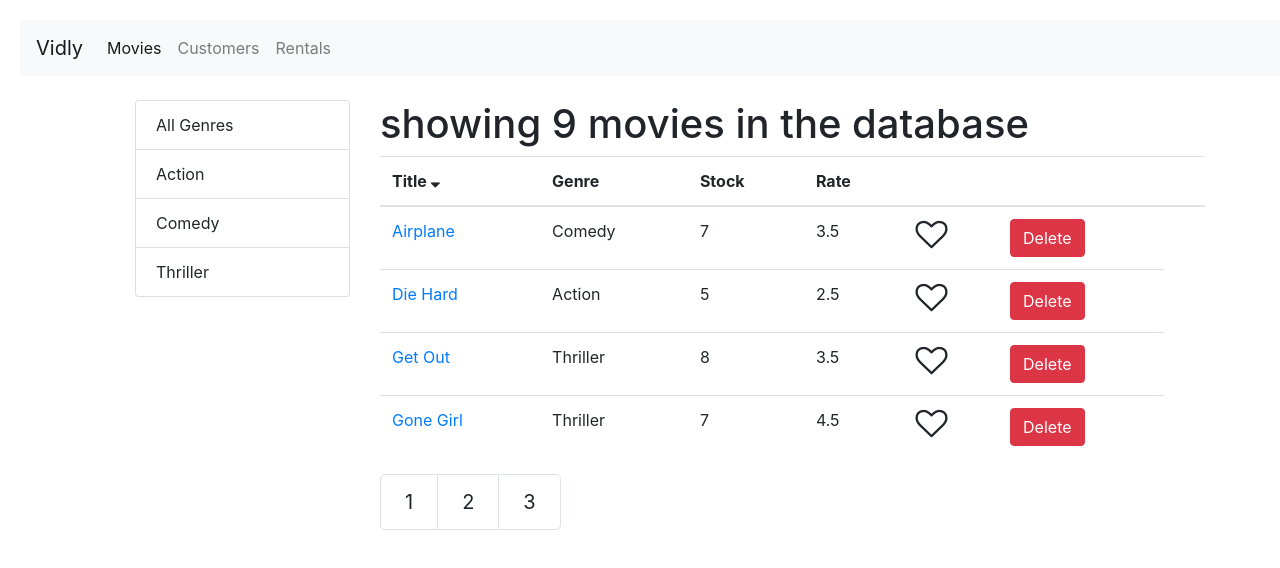
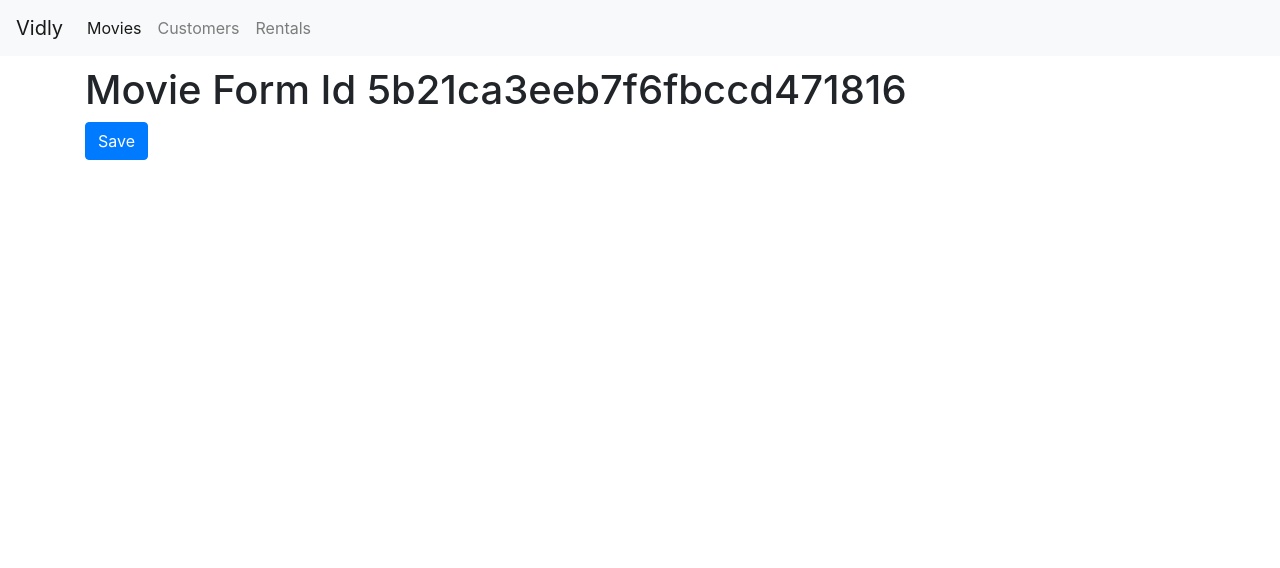
Before and after one commit to Mnabawy/vidly, a React (Create React App) app: page /movies/5b21ca3eeb7f6fbccd471816 in a window 1280 px wide. Shown: the top 568 px of the page. Built offline with nearby package versions, Linux system fonts and the light colour scheme.

Commit message:
refator some code

```diff
--- a/src/App.css
+++ b/src/App.css
@@ -36,3 +36,8 @@
     transform: rotate(360deg);
   }
 }
+
+
+.container{
+  margin:10px;
+}
--- a/src/App.js
+++ b/src/App.js
@@ -1,12 +1,35 @@
 import "./App.css";
-import NabBar from "./components/common/navbar";
-import Movies from "./components/movies";
+import NabBar from "../src/components/common/navbar";
+import Movies from "../src/components/movies";
+
+import {
+  BrowserRouter as Router,
+  Switch,
+  Route,
+  Redirect,
+} from "react-router-dom";
+import Rentals from "../src/components/rentals";
+import Customers from "../src/components/customers";
+import NotFound from "../src/components/notfound";
+import MovieForm from "../src/components/movieForm";
 
 function App() {
   return (
-    <div>
+    <Router>
       <NabBar />
-    </div>
+      <div className="container">
+        <Switch>
+          <Route path="/movies/:id" component={MovieForm} />
+          <Route path="/movies" component={Movies} />
+          <Route path="/customers" component={Customers} />
+          <Route path="/rentals" component={Rentals} />
+          <Route path="/not-found" component={NotFound} />
+
+          <Redirect from="/" exact to="/movies" />
+          <Redirect to="/not-found" />
+        </Switch>
+      </div>
+    </Router>
   );
 }
 
--- a/src/components/common/navbar.jsx
+++ b/src/components/common/navbar.jsx
@@ -1,4 +1,5 @@
 import React from "react";
+
 import {
   NavLink,
   BrowserRouter as Router,
@@ -15,7 +16,7 @@ import MovieForm from "../movieForm";
 
 const NabBar = () => {
   return (
-    <Router>
+    <>
       <nav className="navbar navbar-expand-lg navbar-light bg-light">
         <NavLink to="/" className="navbar-brand">
           Vidly
@@ -31,45 +32,23 @@ const NabBar = () => {
         >
           <span className="navbar-toggler-icon"></span>
         </button>
-        <div class="collapse navbar-collapse">
-          <ul className="navbar-nav">
-            <li className="nav-item">
-              <NavLink className="nav-link" to="/">
-                Movies
-              </NavLink>
-            </li>
+        <div class="collapse navbar-collapse" id="navbarNavdasdsa">
+          <div className="navbar-nav">
+            <NavLink className="nav-item nav-link" to="/movies">
+              Movies
+            </NavLink>
+            <NavLink className="nav-item nav-link" to="/customers">
+              Customers
+            </NavLink>
 
-            <li className="nav-item">
-              <NavLink className="nav-link" to="/customers">
-                Customers
-              </NavLink>
-            </li>
 
-            <li className="nav-item">
-              <NavLink className="nav-link" to="/rentals">
-                Rentals
-              </NavLink>
-            </li>
-          </ul>
+            <NavLink className="nav-item nav-link" to="/rentals">
+              Rentals
+            </NavLink>
+          </div>
         </div>
       </nav>
-
-      <Switch>
-        <Route path="/movies" component={Movies} />
-        <Route path="/customers" component={Customers} />
-        <Route path="/rentals" component={Rentals} />
-        <Route path="/not-found" component={NotFound} />
-        <Route path="/:id" component={MovieForm} />
-
-        <Route exact path="/">
-          <Redirect to="/movies" />
-        </Route>
-
-        <Route path="*">
-          <Redirect to="/not-found" />
-        </Route>
-      </Switch>
-    </Router>
+    </>
   );
 };
 
--- a/src/components/common/tableBody.jsx
+++ b/src/components/common/tableBody.jsx
@@ -5,9 +5,6 @@ import { Link } from "react-router-dom";
 class TableBody extends Component {
   renderCell = (item, column) => {
     if (column.content) return column.content(item);
-    if (item.title) {
-      item.title = <Link to={`/:${item._id}`}> {item.title} </Link>;
-    }
     return _.get(item, column.path);
   };
 
--- a/src/components/movieForm.jsx
+++ b/src/components/movieForm.jsx
@@ -1,14 +1,15 @@
 import React from "react";
-import { useParams, useHistory } from "react-router-dom";
 
-const MovieForm = (props) => {
-  let { id } = useParams();
-  let {replace} = useHistory();
+const MovieForm = ({ match, history }) => {
   return (
     <>
-      <h1>Movie Form Id {id}</h1>
-
-      <button onClick={() => replace('/movies')}>Save</button>
+      <h1>Movie Form Id {match.params.id}</h1>
+      <button
+        onClick={() => history.replace("/movies")}
+        className="btn btn-primary"
+      >
+        Save
+      </button>
     </>
   );
 };
--- a/src/components/moviesTable.jsx
+++ b/src/components/moviesTable.jsx
@@ -1,10 +1,17 @@
 import React, { Component } from "react";
+import { Link } from "react-router-dom";
 import Like from "./common/like";
 import Table from "./common/table";
 
 class MoviesTable extends Component {
   columns = [
-    { path: "title", label: "Title" },
+    {
+      path: "title",
+      label: "Title",
+      content: (movie) => (
+        <Link to={`/movies/${movie._id}`}>{movie.title}</Link>
+      ),
+    },
     { path: "genre.name", label: "Genre" },
     { path: "numberInStock", label: "Stock" },
     { path: "dailyRentalRate", label: "Rate" },
--- a/src/index.css
+++ b/src/index.css
@@ -1,6 +1,6 @@
 body {
   margin: 0;
-  padding: 20px 0 0 20px;
+  padding: 0;
   font-family: -apple-system, BlinkMacSystemFont, 'Segoe UI', 'Roboto', 'Oxygen',
     'Ubuntu', 'Cantarell', 'Fira Sans', 'Droid Sans', 'Helvetica Neue',
     sans-serif;
```
